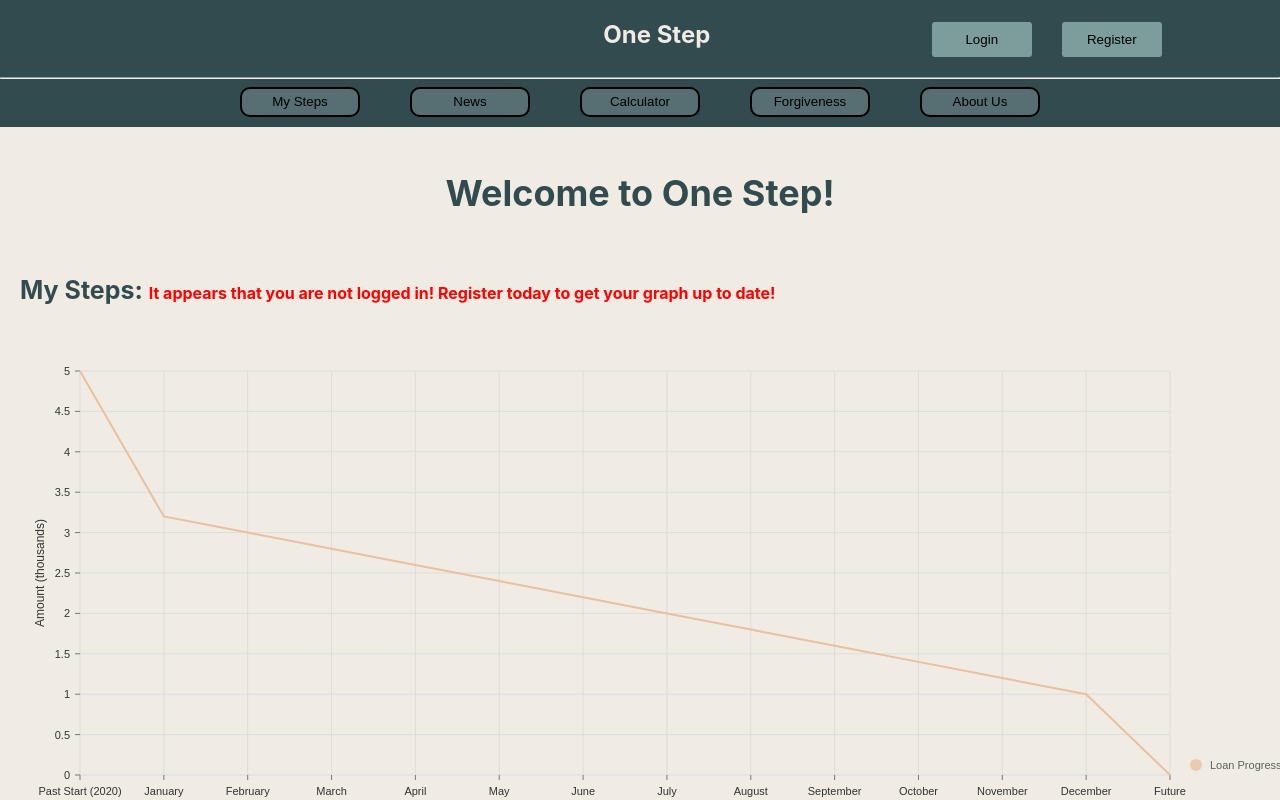
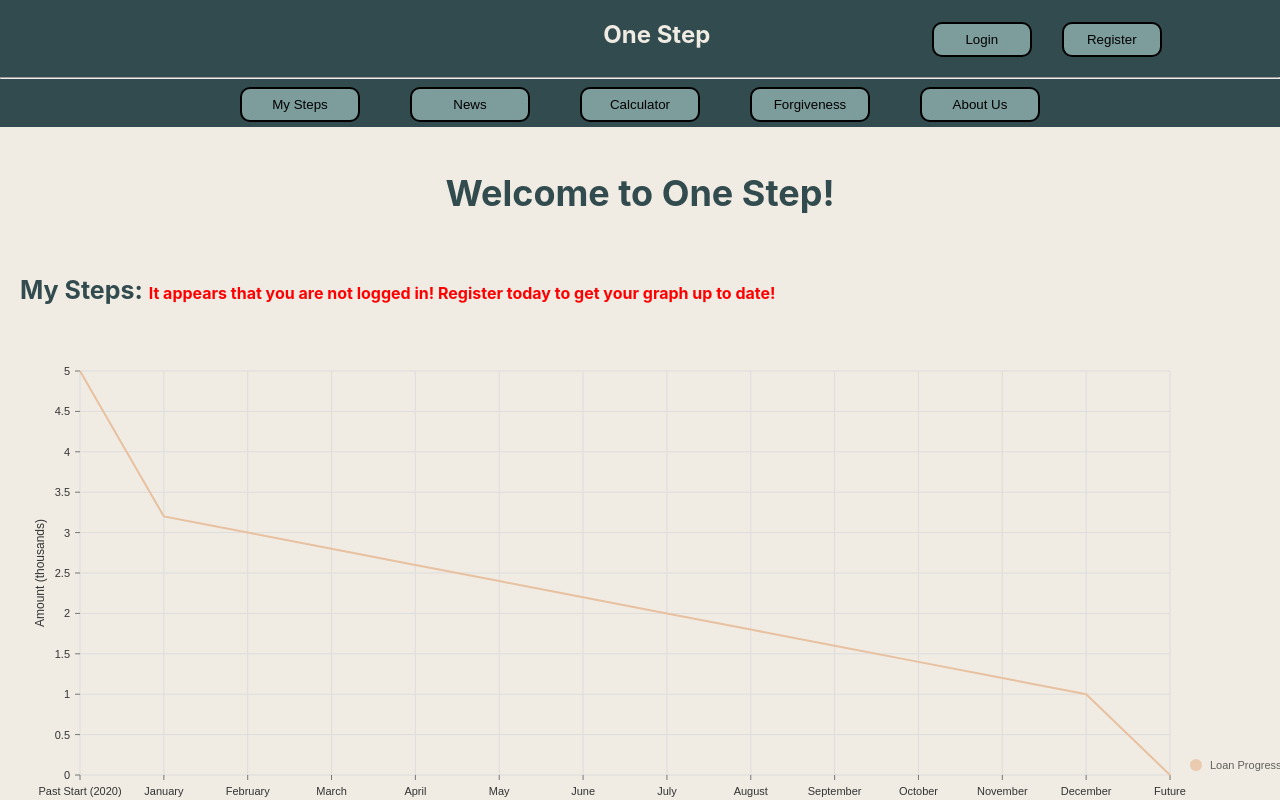
Before and after one commit to Cazi/JPMColumbusHackathon, a React (Create React App) app in the folder one-step/: page / in a window 1280 px wide. Shown: the top 800 px of the page. Built offline with nearby package versions, Linux system fonts and the light colour scheme.

Commit message:
feat: Implemented color change on hover for account buttons

```diff
--- a/one-step/src/components/atoms/AccountButton.tsx
+++ b/one-step/src/components/atoms/AccountButton.tsx
@@ -1,6 +1,7 @@
-import {FC} from "react";
+import { FC } from "react";
 import styled from "styled-components";
 import { useNavigate } from "react-router-dom";
+import React, { useState } from "react";
 
 const AccountButtonContainer = styled.div`
   padding-top: 22px;
@@ -10,25 +11,40 @@ const AccountButtonContainer = styled.div`
 
 const AccButton = styled.button`
   background-color: #7d9d9c;
-  border: 2px solid #7d9d9c;
-  border-radius: 3px;
+  border: 2.5px solid;
+  border-radius: 10px;
   height: 35px;
   width: 100px;
-  transition-duration: 0.4s;
+  transition-duration: 0.7s;
   cursor: pointer;
 `
 
 interface AccountButtonProps {
-    title: string;
-    to: string;
+  title: string;
+  to: string;
 }
 
-const AccountButton : FC<AccountButtonProps> = ({title, to, ...props}) => {
-    const navigate = useNavigate();
+const AccountButton: FC<AccountButtonProps> = ({ title, to, ...props }) => {
+  const navigate = useNavigate();
+  const [hover, setHover] = useState<boolean>();
+  const handleMouseIn = () => {
+    setHover(true);
+  };
+
+  const handleMouseOut = () => {
+    setHover(false);
+  };
 
   return (
     <AccountButtonContainer>
-      <AccButton onClick={() => navigate(to)}>{title} </AccButton>
+      <AccButton onClick={() => navigate(to)}
+        onMouseOver={handleMouseIn}
+        onMouseOut={handleMouseOut}
+        style={{
+          backgroundColor: hover ? 'salmon' : '#7d9d9c',
+        }}>
+        {title}
+      </AccButton>
 
     </AccountButtonContainer>
   );
--- a/one-step/src/components/atoms/NavBarButton.tsx
+++ b/one-step/src/components/atoms/NavBarButton.tsx
@@ -10,11 +10,10 @@ const NavBarButtonContainer = styled.div`
 `;
 
 const NavButton = styled.button`
-  background-color: #576F72;
-  border: 2px solid #909C9E;
+  background-color: #7d9d9c;
   border: 2.5px solid;
   border-radius: 10px;
-  height: 30px;
+  height: 35px;
   width: 120px;
   transition-duration: 0.7s;
   cursor: pointer;
@@ -26,9 +25,6 @@ const NavBarButtonText = styled.div`
     cursor:pointer;
     overflow: hidden;
 `;
-
-
-
 
 interface NavBarButtonProps {
   title: string;
@@ -54,7 +50,7 @@ const NavBarButton: FC<NavBarButtonProps> = ({ title, to, ...props }) => {
         onMouseOver={handleMouseIn}
         onMouseOut={handleMouseOut}
         style={{
-          backgroundColor: hover ? 'salmon' : '#576F72',
+          backgroundColor: hover ? 'salmon' : '',
         }}>
         {title}
       </NavButton>
```
